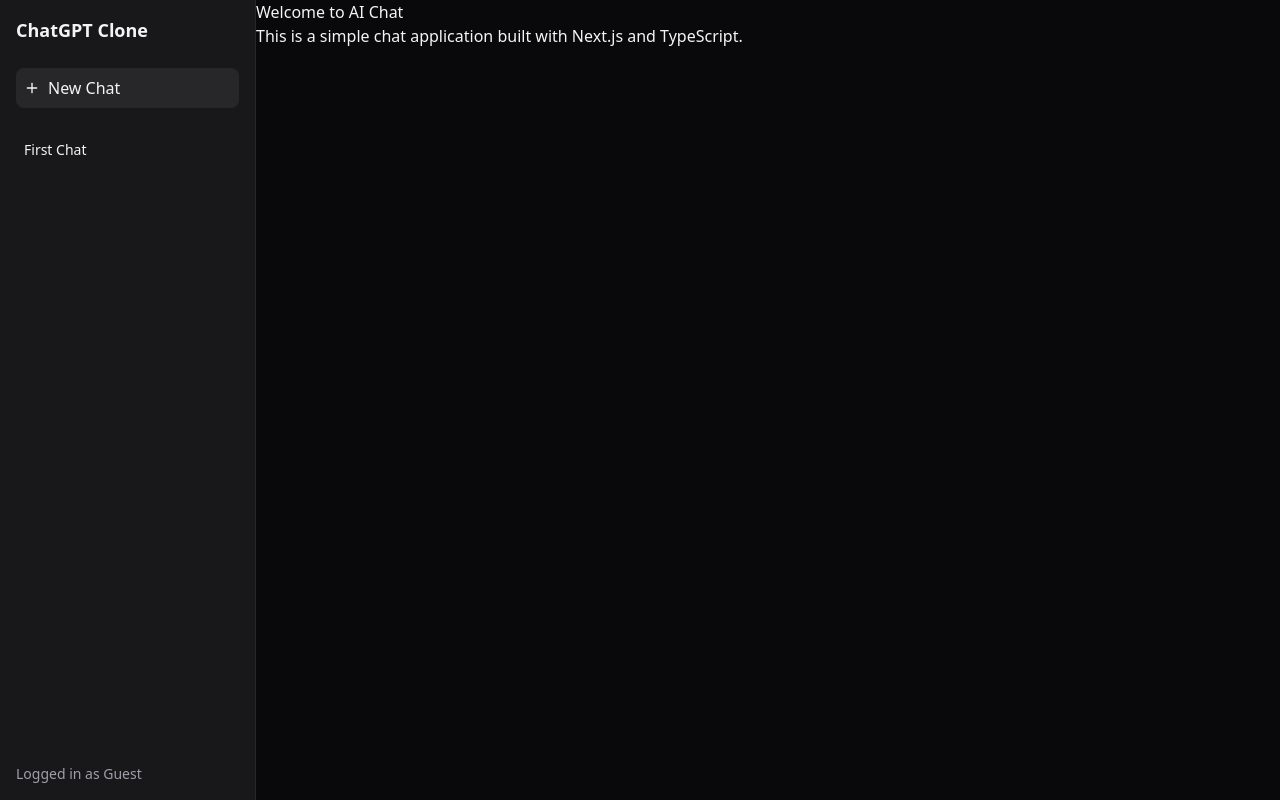
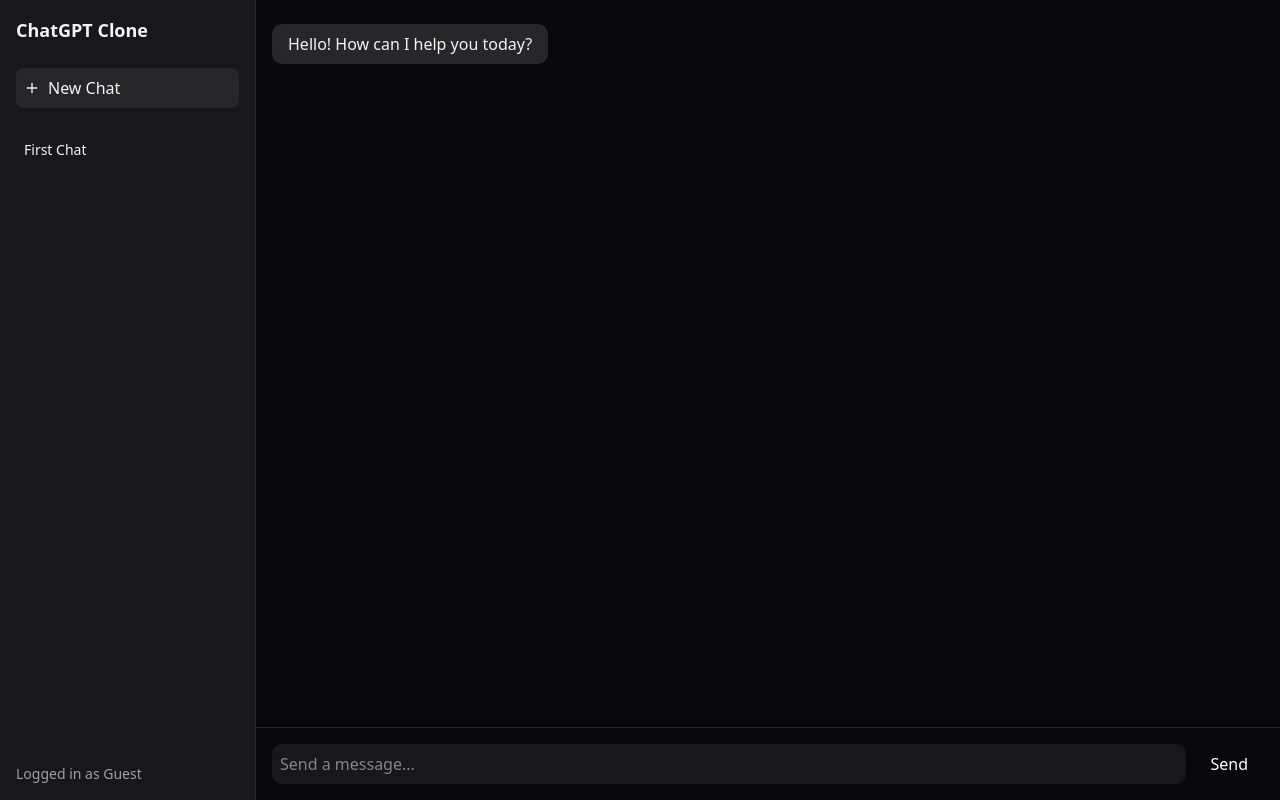
Before and after one commit to amitxdewangan/ai-chat, a Next.js app: page / in a window 1280 px wide. Built offline with nearby package versions, Linux system fonts and the light colour scheme.

Commit message:
add ChatUI component

```diff
--- a/app/page.tsx
+++ b/app/page.tsx
@@ -1,8 +1,9 @@
+import ChatUI from "@/components/chat-ui";
+
 export default function Home() {
   return (
-    <div>
-      <h1>Welcome to AI Chat</h1>
-      <p>This is a simple chat application built with Next.js and TypeScript.</p>
+    <div className="flex flex-col h-screen">
+      <ChatUI />
     </div>
   );
 }
```
